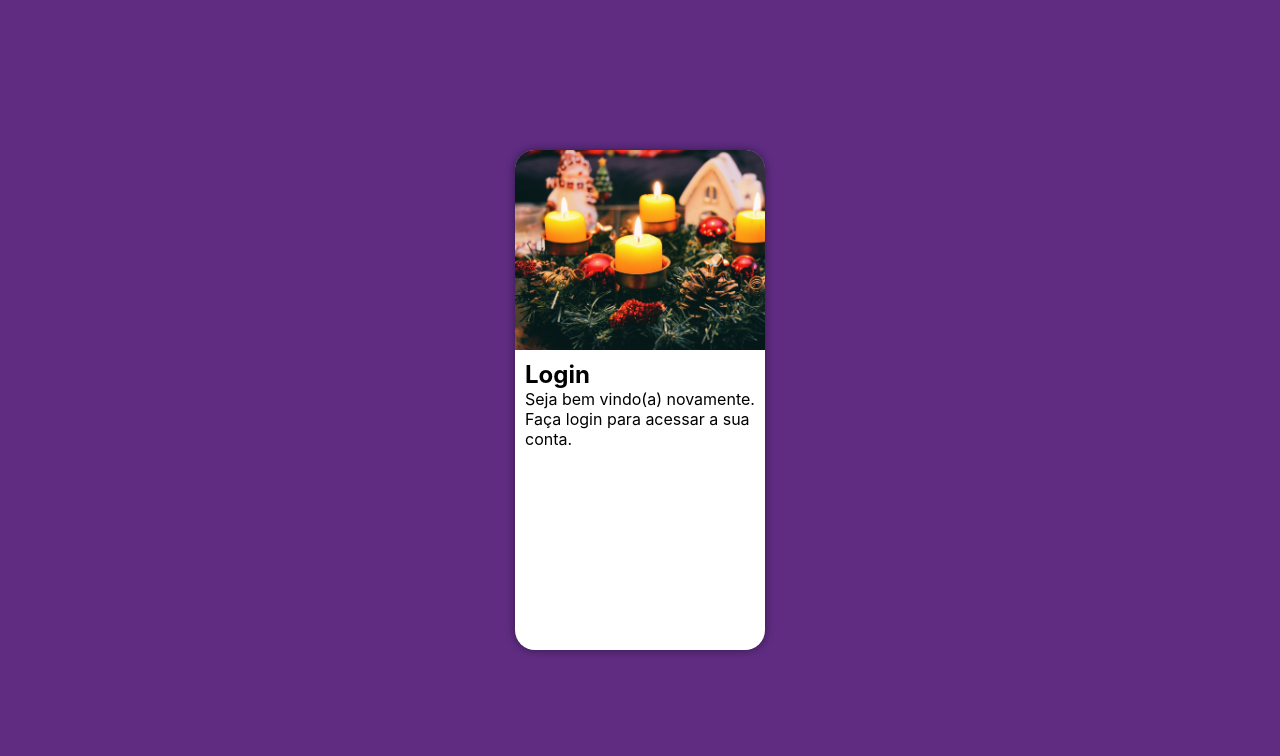
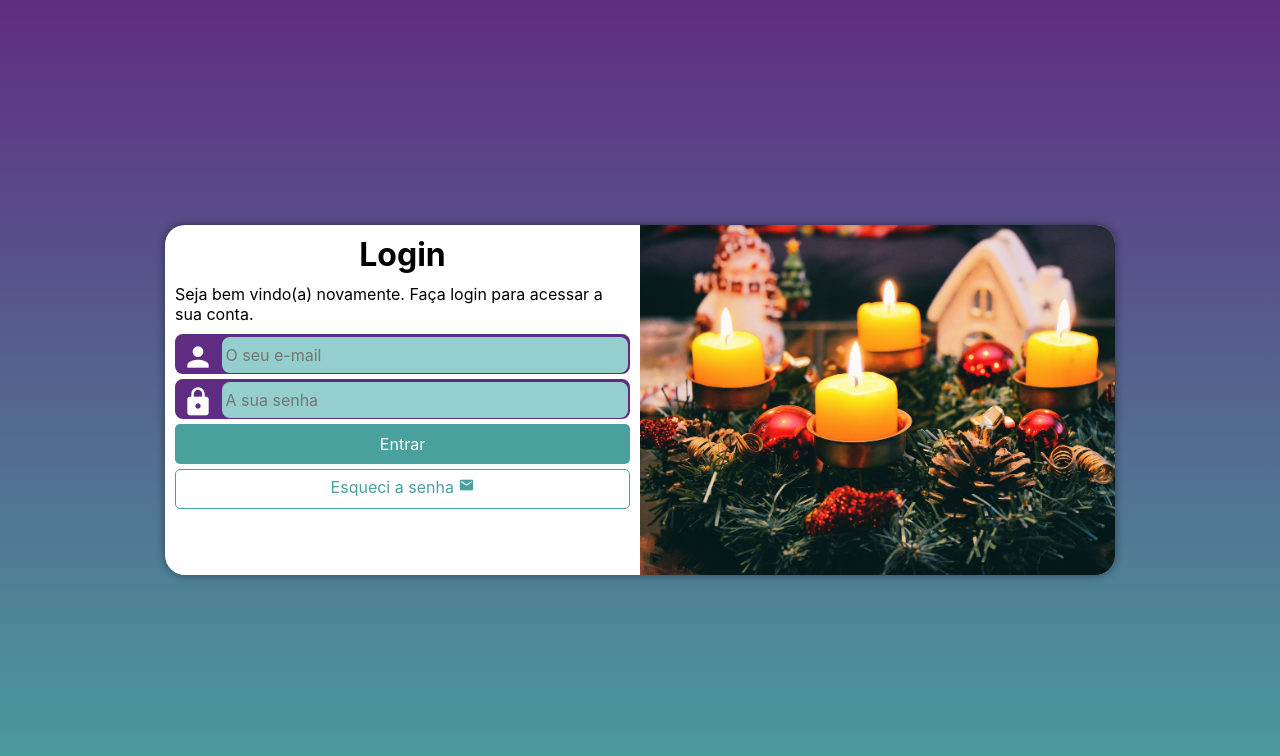
Before and after one commit to antoniogalveia/projeto-login, a plain HTML site: page index.html in a window 1280 px wide. Drawn offline with Linux system fonts and the light colour scheme.

Commit message:
created media queries and styles

```diff
--- /dev/null
+++ b/css/mq.css
@@ -0,0 +1,68 @@
+@charset "UTF-8";
+
+:root{
+    --verde: #49a09d;
+    --lilas: #5f2c82;
+}
+
+/* Tablet*/
+@media screen and (min-width: 768px) and (max-width: 992px) {
+
+    body{
+        background-image: linear-gradient(to top, var(--verde), var(--lilas));
+    }
+
+    section#login{
+        width: 80vw;
+        height: 280px;
+    }
+
+    section#login > div#imagem{
+        float: left;
+        width: 30%;
+        height: 100%;
+    }
+
+    section#login > div#formulario{
+        float: right;
+        width: 70%;
+    }
+
+    div#formulario > p{
+        font-size: 1em;
+        margin: 5px 0px;
+    }
+}
+
+@media screen and (min-width: 992px) {
+    body{
+        background-image: linear-gradient(to top, var(--verde), var(--lilas));
+    }
+
+    section#login{
+        width: 950px;
+        height: 350px;
+    }
+
+    section#login > div#imagem{
+        float: right;
+        width: 50%;
+        height: 100%;
+    }
+
+    section#login > div#formulario{
+        float: left;
+        width: 50%;
+    }
+
+    div#formulario > h1{
+        font-size: 2em;
+    }
+
+    div#formulario > p{
+        font-size: 1em;
+        margin: 10px 0px;
+    }
+
+
+}
--- a/css/style.css
+++ b/css/style.css
@@ -27,15 +27,18 @@ main{
 
 section#login{
     background-color: white;
-    width: 250px;
-    height: 500px;
+    width: 270px;
+    height: 515px;
     border-radius: 20px;
     position: absolute;
     top: 50%;
     left: 50%;
-    transform: translate(-50%, -50%);
     overflow: hidden;
     box-shadow: 0px 0px 10px rgba(0, 0, 0, 0.450);
+
+    transform: translate(-50%, -50%);
+    transition: width 0.3s, height 0.3s;
+    transition-timing-function: ease;
 }
 
 section#login > div#imagem{
@@ -50,3 +53,90 @@ section#login > div#formulario{
     display: block;
     padding: 10px;
 }
+
+div#formulario > h1{
+    text-align: center;
+    margin-bottom: 10px;
+}
+
+div#formulario > p {
+    font-size: 0.8em;
+    margin: 10px 0px;
+}
+
+form > div.campo{
+    background-color: var(--lilas);
+    border: 2px solid var(--lilas);
+    display: block;
+    width: 100%;
+    height: 40px;
+    border-radius: 8px;
+    margin: 5px 0px;
+}
+
+div.campo > label{
+    display: none;
+}
+
+div.campo > span{
+    color: white;
+    font-size: 2em;
+    width: 40px;
+    padding: 5px;
+}
+
+div.campo > input{
+    background-color: #94cfcd;
+    font-size: 1em;
+    width: calc(100% - 45px);
+    height: 100%;
+    border: none;
+    border-radius: 8px;
+    padding: 4px;
+    transform: translateY(-12px);
+}
+
+div.campo > input:focus-within{
+    background-color: white;
+    border: none;
+}
+
+form > input[type=submit]{
+    display: block;
+    font-size: 1em;
+    width: 100%;
+    height: 40px;
+    background-color: var(--verde);
+    color: white;
+    border: none;
+    border-radius: 5px;
+}
+
+form> input[type="submit"]:hover{
+    background-color: #2d6462;
+    cursor: pointer;
+}
+
+form > a.botao{
+    display: block;
+    text-align: center;
+    font-size: 1em;
+    width: 100%;
+    height: 40px;
+    padding-top: 7px;
+    margin-top: 5px;
+    border: 1px solid var(--verde);
+    border-radius: 5px;
+    text-decoration: none;
+    color: var(--verde);
+}
+
+form > a.botao:hover{
+    border: none;
+    cursor: pointer;
+    text-decoration: underline;
+}
+
+form > a.botao > span{
+    font-size: 1em;
+}
--- a/index.html
+++ b/index.html
@@ -5,7 +5,9 @@
     <meta http-equiv="X-UA-Compatible" content="IE=edge">
     <meta name="viewport" content="width=device-width, initial-scale=1.0">
     <title>Login</title>
+    <link href="https://fonts.googleapis.com/icon?family=Material+Icons" rel="stylesheet">
     <link rel="stylesheet" href="css/style.css">
+    <link rel="stylesheet" href="css/mq.css">
 </head>
 <body>
     <main>
@@ -16,8 +18,19 @@
             <div id="formulario">
                 <h1>Login</h1>
                 <p>Seja bem vindo(a) novamente. Faça login para acessar a sua conta. </p>
-                <form action="login.php" method="post">
-
+                <form action="login.php" method="post" autocomplete="on">
+                    <div class="campo">
+                        <span class="material-icons">person</span>
+                        <input type="email" name="login" id="login" placeholder="O seu e-mail" autocomplete="email" required>
+                        <label for="login">Login</label>
+                    </div>
+                    <div class="campo">
+                        <span class="material-icons">lock</span>
+                        <input type="password" name="senha"  id="senha" placeholder="A sua senha" autocomplete="current-password" required minlength="8" maxlength="20">
+                        <label for="senha">Senha</label>
+                    </div>
+                    <input type="submit" value="Entrar">
+                    <a href="esqueci.html" class="botao">Esqueci a senha <span class="material-icons">mail</span></a>
                 </form>
             </div>
         </section>
```
